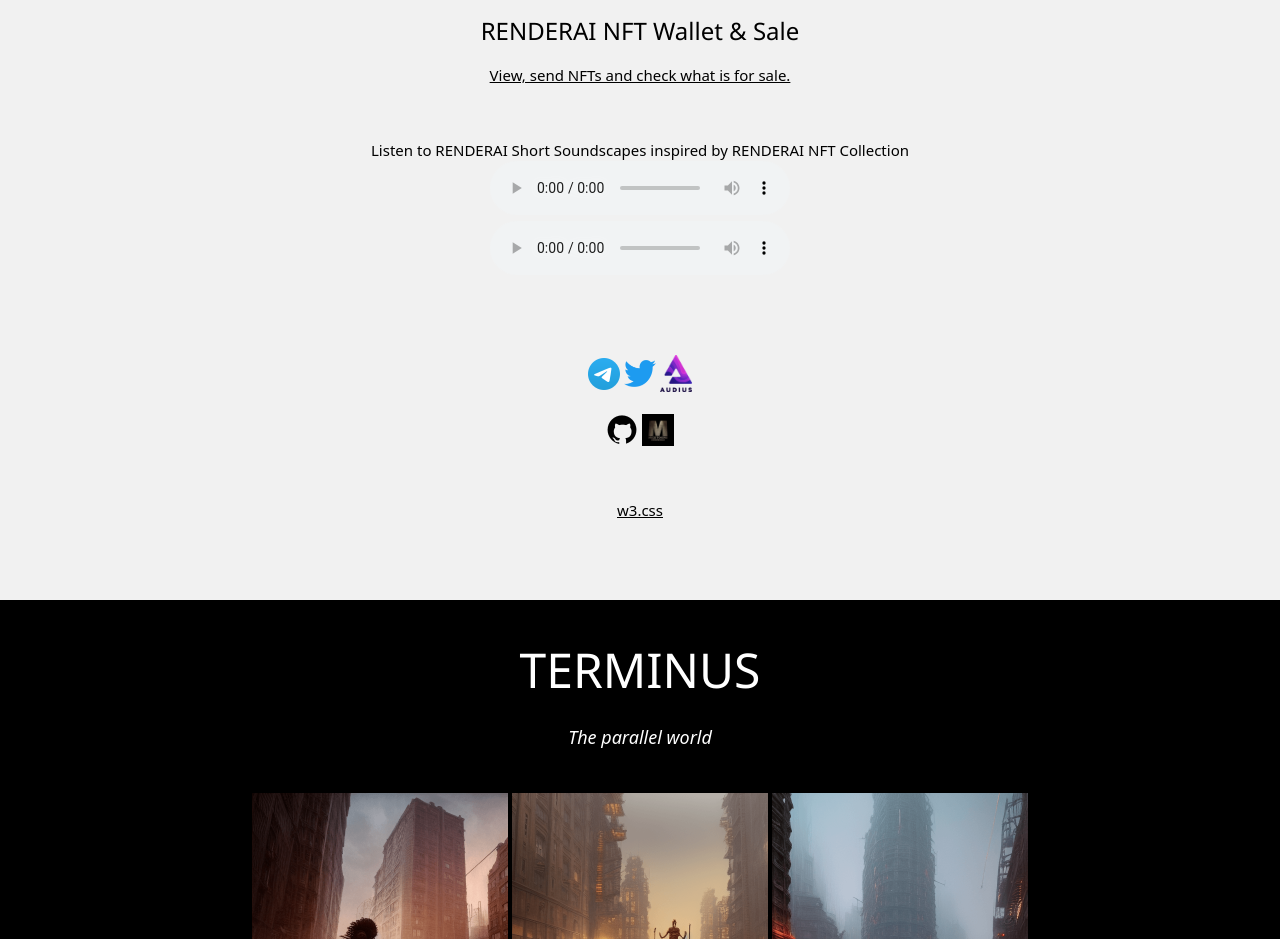
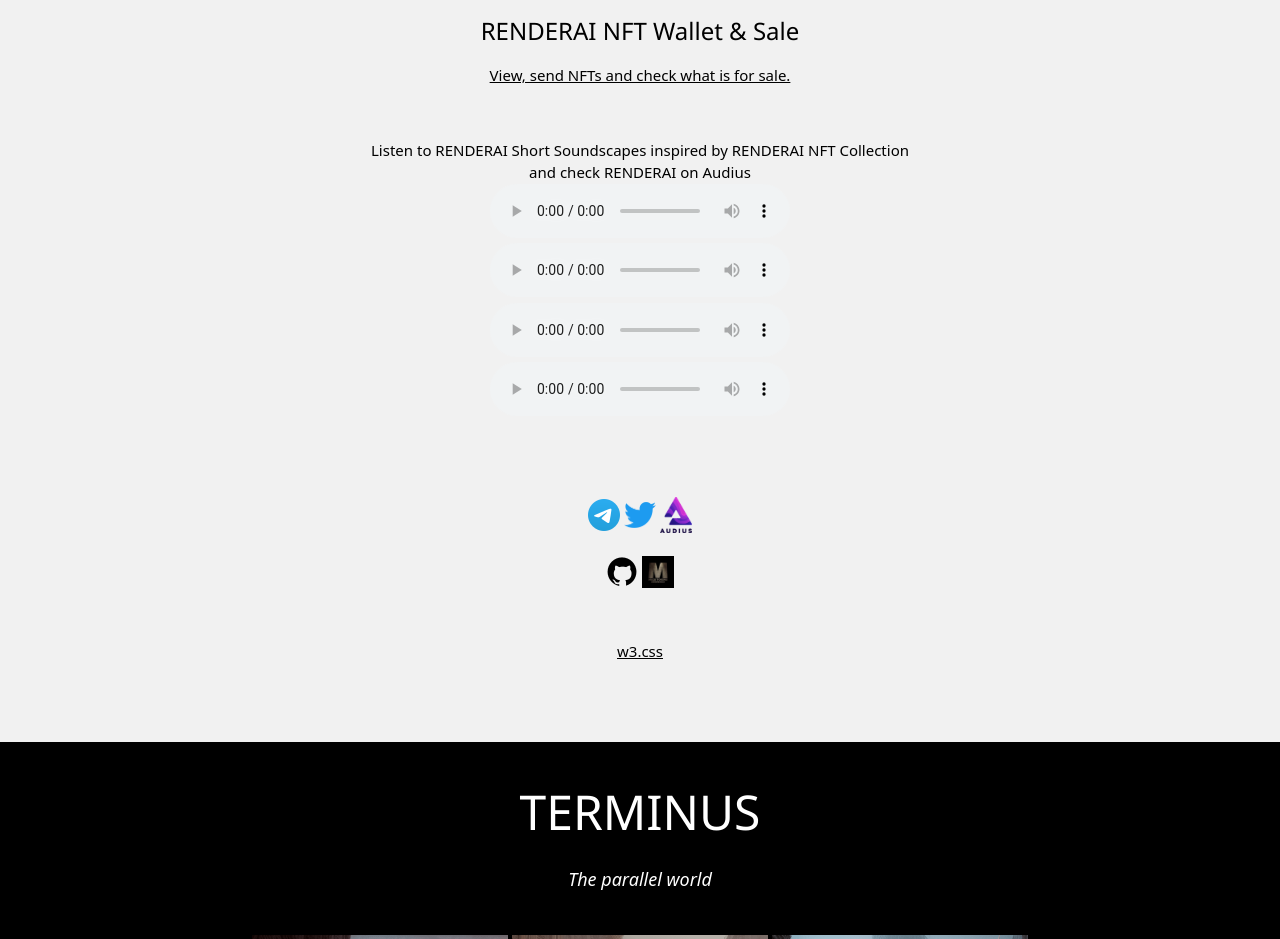
Before and after one commit to mazetoken/renderai, a plain HTML site: page index.html in a window 1280 px wide. Shown: the part 3160-4099 px from the top of the page. Drawn offline with nearby package versions, Linux system fonts and the light colour scheme.

Commit message:
add soundscapes

```diff
--- a/index.html
+++ b/index.html
@@ -81,8 +81,11 @@ body {background-color: black;}
     <p><a href="./sale">View, send NFTs and check what is for sale.</a></p>
     <br>
     <p>Listen to RENDERAI Short Soundscapes inspired by RENDERAI NFT Collection<br>
+      and check RENDERAI on Audius<br>
       <audio controls><source src="img/RenderaiSoundscape1.m4a" type="audio/mpeg">Your browser does not support the audio element.</audio><br>
-      <audio controls><source src="img/RenderaiSoundscape2.m4a" type="audio/mpeg">Your browser does not support the audio element.</audio>
+      <audio controls><source src="img/RenderaiSoundscape2.m4a" type="audio/mpeg">Your browser does not support the audio element.</audio><br>
+      <audio controls><source src="img/RenderaiSoundscape3.m4a" type="audio/mpeg">Your browser does not support the audio element.</audio><br>
+      <audio controls><source src="img/RenderaiSoundscape4.m4a" type="audio/mpeg">Your browser does not support the audio element.</audio>
     </p>
     <br><br>
     <p><a href="https://t.me/renderai_nft"><img src="img/telegram.png" alt="Telegram" width="32"></a> <a href="https://twitter.com/renderai_nft"><img src="img/twitter.png" alt="Twitter" width="32"></a>
```
Also changed, not shown: 2 other files.
